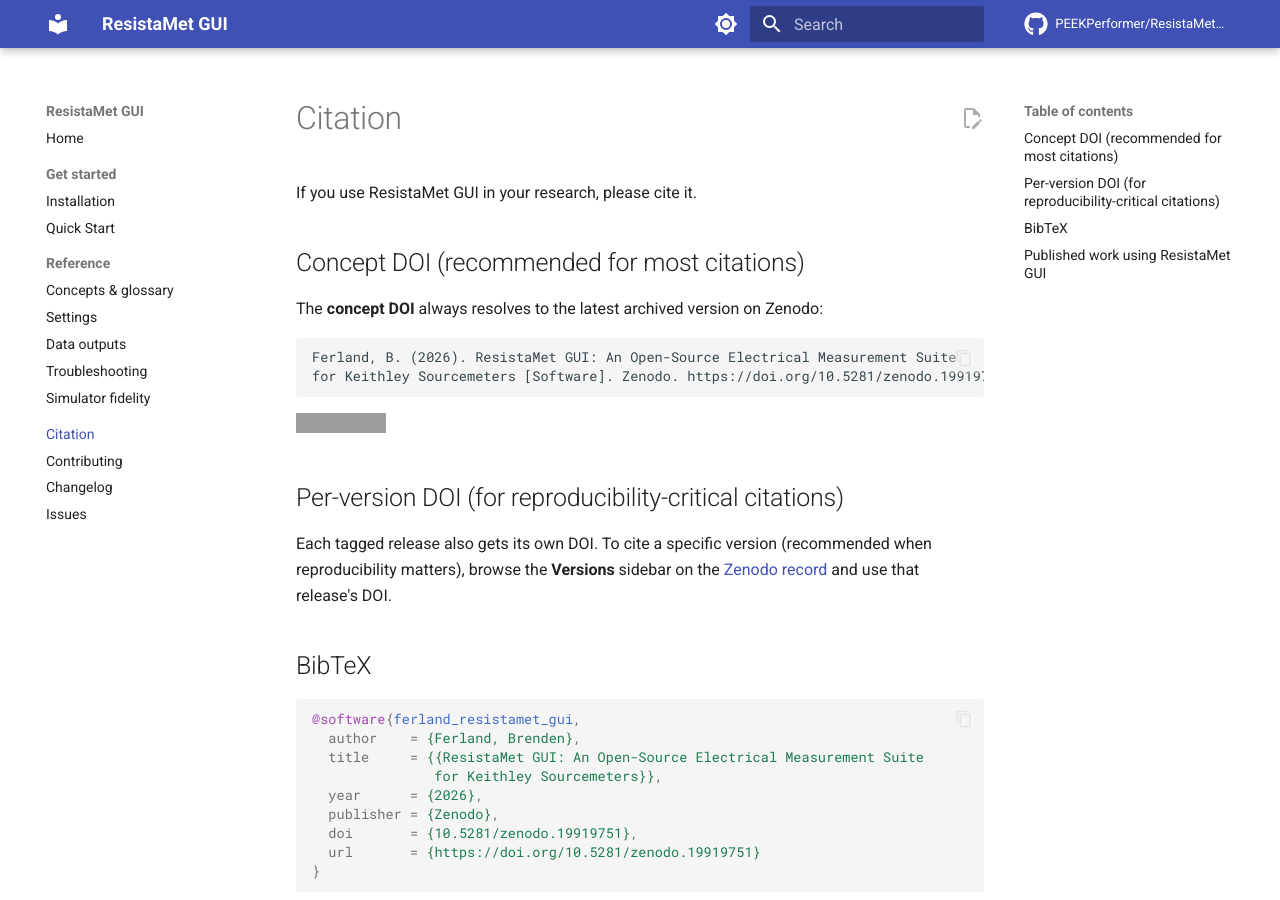
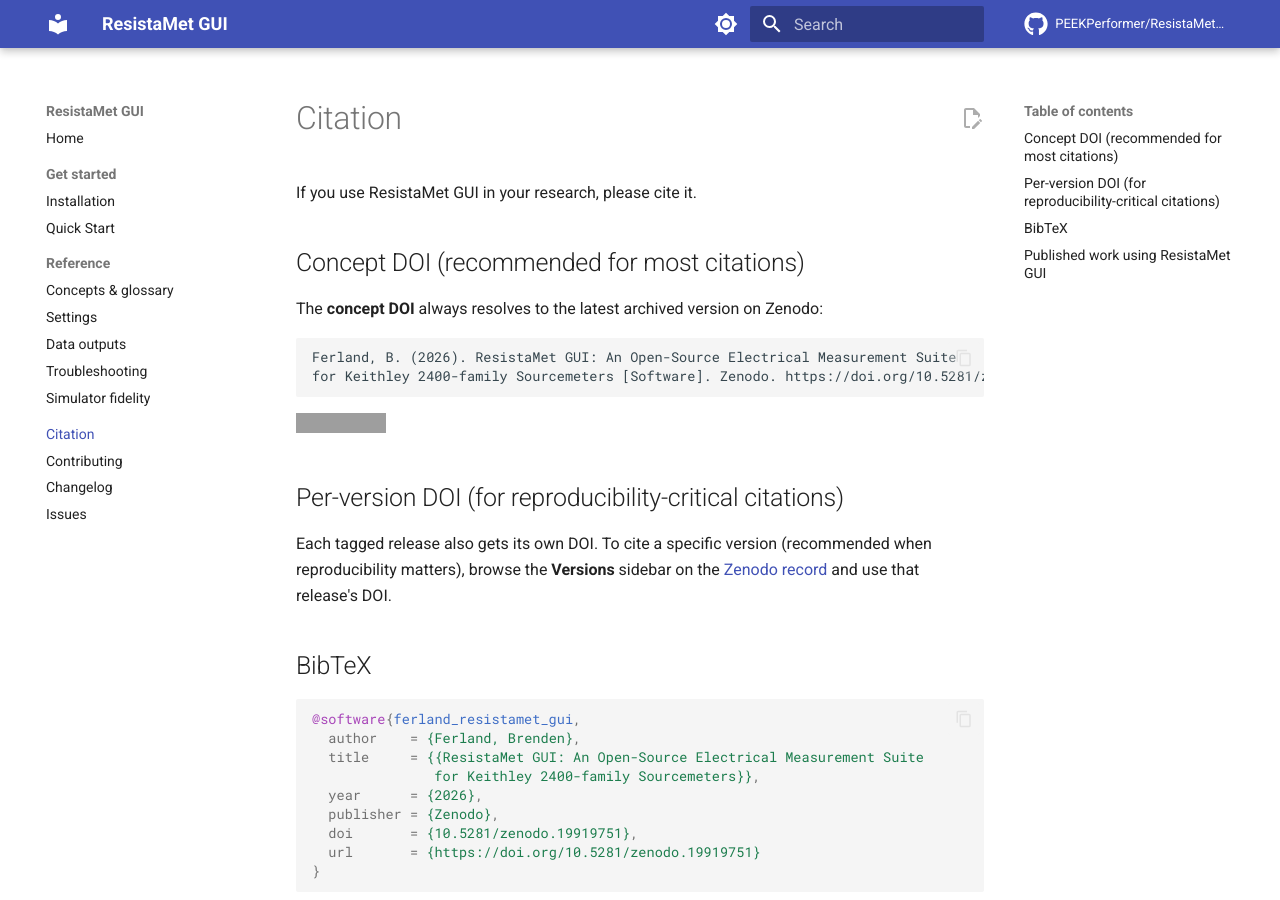
Before and after one commit to PEEKPerformer/ResistaMet-GUI, an MkDocs documentation site: the page built from docs/citation.md, in a window 1280 px wide and 900 px high. Built offline with MkDocs 1.6.1 and Material for MkDocs 9.7.7, drawn with Linux system fonts in a browser that asks for light colours; comment, search, counter and statistics services are not loaded; grey boxes are pictures that could not be loaded.

Commit message:
docs(citation): scope title to "Keithley 2400-family Sourcemeters"
Aligns CITATION.cff, README citation block, and docs/citation.md
(plain-text + BibTeX) to the actual supported scope. The previous
"Keithley Sourcemeters" wording implied the full Keithley sourcemeter
line, but the software only covers the 2400 family per
instrument._MODELS.

Per-version Zenodo DOIs are immutable so 10.5281/zenodo.20384975
keeps its existing title; the concept-DOI landing page will pick up
the new title on the next release.

````diff
--- a/docs/citation.md
+++ b/docs/citation.md
@@ -8,7 +8,7 @@
 
 ```
 Ferland, B. (2026). ResistaMet GUI: An Open-Source Electrical Measurement Suite
-for Keithley Sourcemeters [Software]. Zenodo. https://doi.org/10.5281/zenodo.19919751
+for Keithley 2400-family Sourcemeters [Software]. Zenodo. https://doi.org/10.5281/zenodo.19919751
 ```
 
 [![DOI](https://zenodo.org/badge/DOI/10.5281/zenodo.19919751.svg)](https://doi.org/10.5281/zenodo.19919751)
@@ -23,7 +23,7 @@
 @software{ferland_resistamet_gui,
   author    = {Ferland, Brenden},
   title     = {{ResistaMet GUI: An Open-Source Electrical Measurement Suite
-               for Keithley Sourcemeters}},
+               for Keithley 2400-family Sourcemeters}},
   year      = {2026},
   publisher = {Zenodo},
   doi       = {10.5281/zenodo.19919751},
````
Also changed, not shown: README.md (+1 -1 lines), 1 other file.
